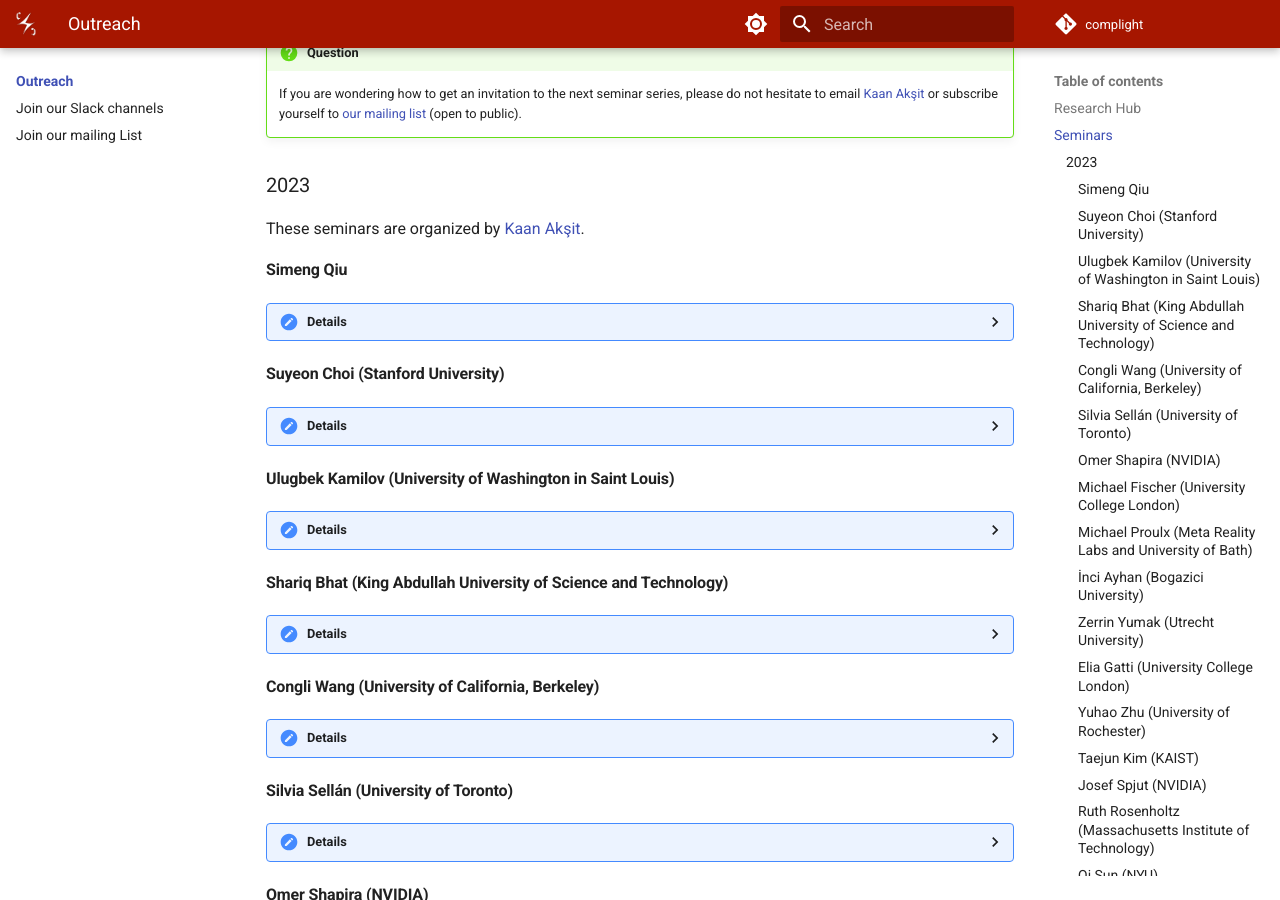
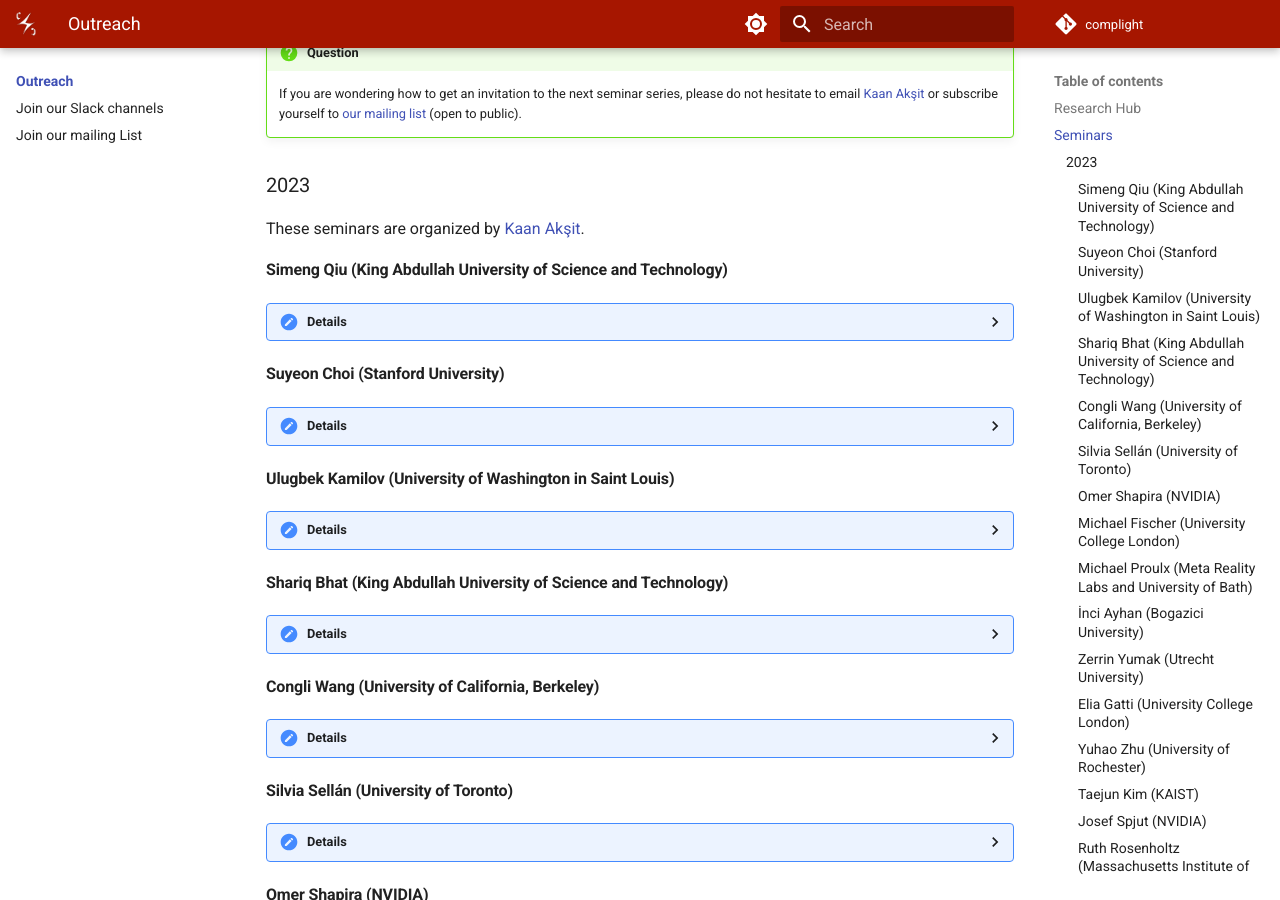
Before and after one commit to complight/complight.github.io, an MkDocs documentation site: the page built from docs/outreach/index.md, in a window 1280 px wide and 900 px high, scrolled down 943 px. Built offline with MkDocs 1.6.1 and Material for MkDocs 9.7.7, drawn with Linux system fonts in a browser that asks for light colours.

Commit message:
Updating the outreach page.

```diff
--- a/docs/outreach/index.md
+++ b/docs/outreach/index.md
@@ -34,12 +34,12 @@ Overall, seminars are a blend of internal and external presenters.
 These seminars are organized by [Kaan Akşit](https://kaanaksit.com).
 
 
-#### Simeng Qiu
+#### Simeng Qiu (King Abdullah University of Science and Technology)
 ??? Details
     **Date:**
     4th October 2023
 
-    **Presenter:** [Simeng Qiu](https://vccimaging.org/People/simeng/), PhD Candidate at King Abdullah University of Technology and Science
+    **Presenter:** [Simeng Qiu](https://vccimaging.org/People/simeng/), PhD Candidate at King Abdullah University of Science and Technology
 
     **Title:** MoireTag: Angular Measurement and Tracking with a Passive Marker
 
```
